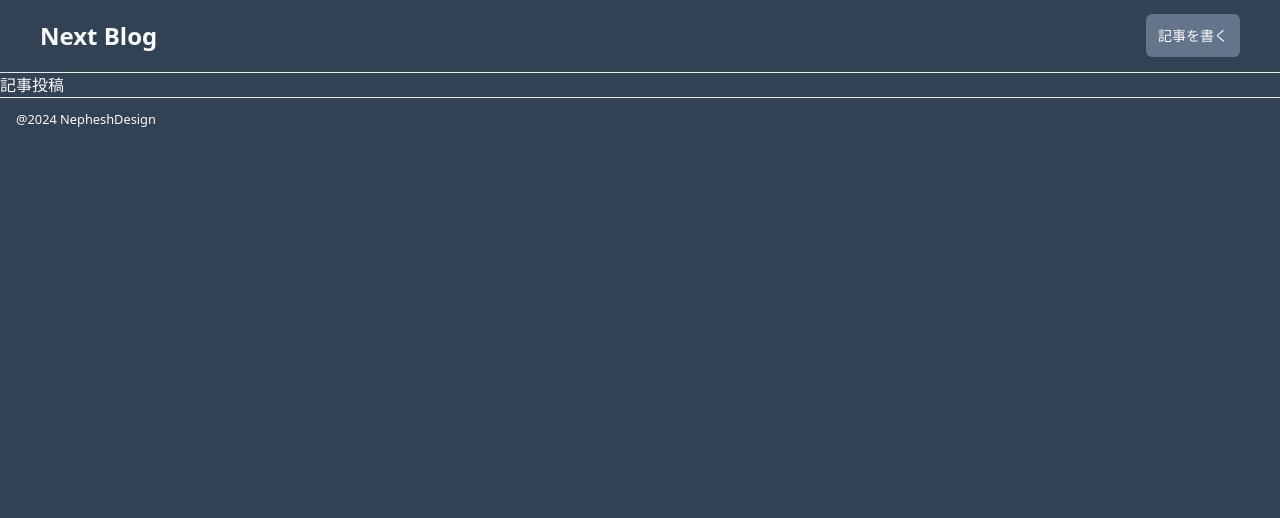
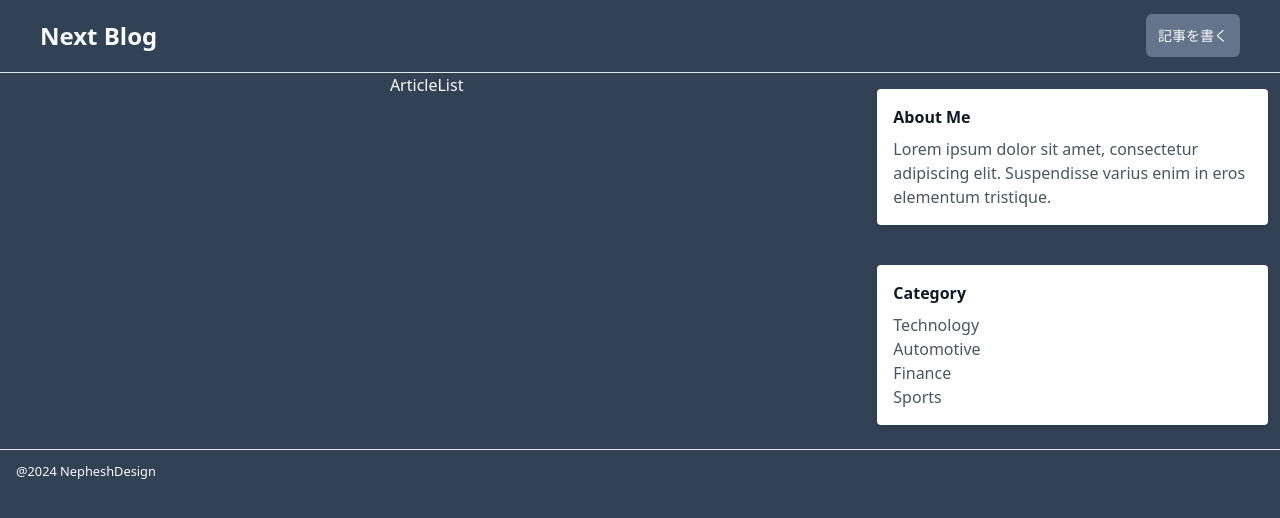
Before and after one commit to keroken/next13-blog, a Next.js app: page / in a window 1280 px wide. Shown: the top 518 px of the page. Built offline with nearby package versions, Linux system fonts and the light colour scheme.

Commit message:
style page layout - create section and aside

```diff
--- a/src/app/page.tsx
+++ b/src/app/page.tsx
@@ -1,7 +1,39 @@
 import Image from 'next/image'
+import { ArticleList } from './components/ArticleList'
 
 export default function Home() {
   return (
-    <div>記事投稿</div>
+    <div className="md:flex">
+      <section className="w-full md:w-2/3 flex flex-col items-center px-3">
+        <ArticleList />
+      </section>
+
+      <aside className="w-full md:w-1/3 flex flex-col items-center px-3 md:pl-6">
+        <div className="bg-white shadow-md rounded p-4 mb-6 mt-4">
+          <h3 className="font-bold text-gray-900 mb-2">About Me</h3>
+          <p className="text-gray-600">
+            Lorem ipsum dolor sit amet, consectetur adipiscing elit. Suspendisse
+            varius enim in eros elementum tristique.
+          </p>
+        </div>
+        <div className="bg-white shadow-md rounded p-4 mb-6 mt-4 w-full">
+          <h3 className="font-bold text-gray-900 mb-2">Category</h3>
+          <ul className="text-gray-600 mt-2">
+            <li>
+              <a href="#">Technology</a>
+            </li>
+            <li>
+              <a href="#">Automotive</a>
+            </li>
+            <li>
+              <a href="#">Finance</a>
+            </li>
+            <li>
+              <a href="#">Sports</a>
+            </li>
+          </ul>
+        </div>
+      </aside>
+    </div>
   )
 }
```
